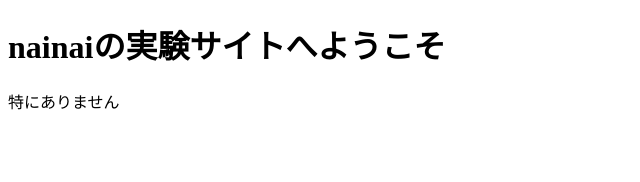
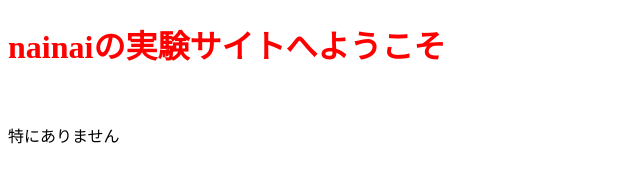
Before and after one commit to nainai323/nainai323.github.io, a plain HTML site: page index.html in a window 1280 px wide. Shown: the whole page, without its empty margins (0-640 px from the left). Drawn offline with Linux system fonts and the light colour scheme.

Commit message:
font テスト

```diff
--- a/index.html
+++ b/index.html
@@ -7,8 +7,10 @@
     <title>Document</title>
 </head>
 <body>
-    <h1>nainaiの実験サイトへようこそ</h1>
-    <p></p>
+    <h1>
+        <font color = "red" >nainaiの実験サイトへようこそ</font>
+    </h1>
+    <br>
     <p>特にありません</p>
 </body>
 </html>
```
